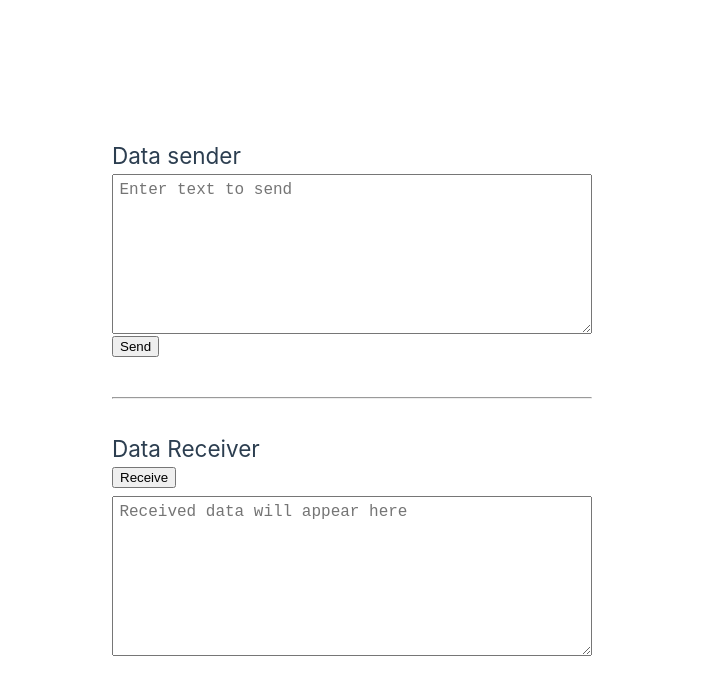
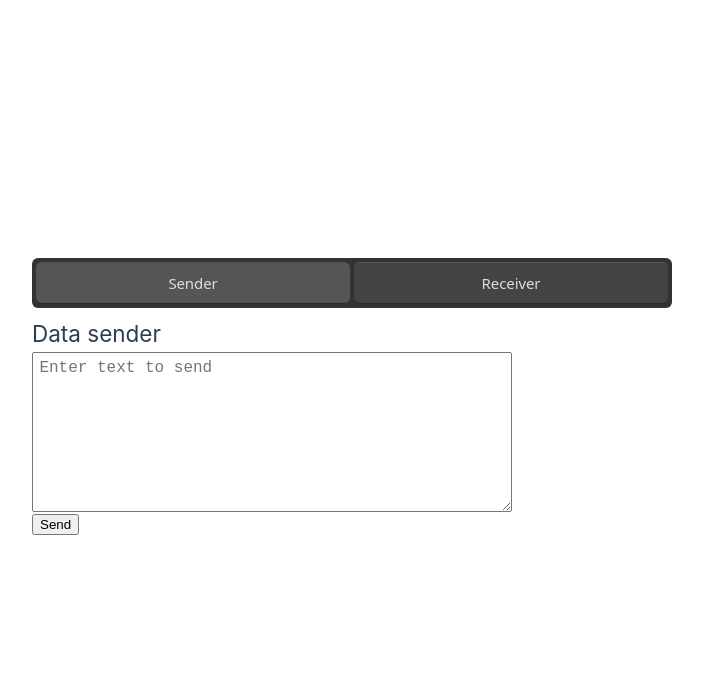
Before and after one commit to neiltron/chorp, a Vue app: page / in a window 1280 px wide. Shown: the top 694 px of the page, without its empty margins (288-991 px from the left). Built offline with nearby package versions, Linux system fonts and the light colour scheme.

Commit message:
add tabs for sender/receiver

```diff
--- a/src/App.vue
+++ b/src/App.vue
@@ -1,23 +1,83 @@
 <script setup lang="ts">
+import { ref } from 'vue';
 import AudioReceiver from './components/AudioReceiver.vue'
 import AudioSender from './components/AudioSender.vue'
+
+const activeTab = ref('sender');
+
+function handleTabBtn(tab: string) {
+  activeTab.value = tab;
+
+  console.log(activeTab.value, tab)
+}
 </script>
 
 <template>
   <main>
-    <AudioSender />
-    <hr />
-    <AudioReceiver />
+    <div class="tab-container">
+      <div class="tab-header">
+        <span
+          class="tab-button"
+          :class="{ active: activeTab === 'sender' }"
+          v-on:click="handleTabBtn('sender')"
+        >
+          Sender
+        </span>
+        <span
+          class="tab-button"
+          :class="{ active: activeTab === 'receiver' }"
+          v-on:click="handleTabBtn('receiver')"
+        >
+          Receiver
+        </span>
+      </div>
+
+      <div class="tab-inner">
+        <AudioSender v-if="activeTab === 'sender'" />
+        <AudioReceiver v-if="activeTab === 'receiver'" />
+      </div>
+    </div>
   </main>
 </template>
 
 <style scoped>
-hr {
-  margin: 2rem 0;
+main {
+  width: 40rem;
 }
 
-main {
-  padding-top: 2rem;
-  padding-bottom: 2rem;
+.tab-container {
+  width: 100%;
+  max-width: 40rem;
+  display: flex;
+  flex-direction: column;
+  justify-content: center;
+  margin: 0 auto;
+}
+
+.tab-header {
+  background-color: #333;
+  border-radius: 6px;
+  padding: 4px;
+  display: flex;
+  gap: 4px;
+  margin-bottom: 8px;
+}
+
+.tab-button {
+  flex: 1;
+  gap: 10%;
+  letter-spacing: -.1px;
+  background-color: #444;
+  border-radius: 6px;
+  padding: 8px 2px;
+  text-align: center;
+  color: #ddd;
+  border-top: 1px solid #555;
+  border-bottom: 1px solid #2a2a2a;
+  font-family: system-ui, -apple-system, BlinkMacSystemFont, 'Segoe UI', Roboto, Oxygen, Ubuntu, Cantarell, 'Open Sans', 'Helvetica Neue', sans-serif
+
+}
+.tab-button.active {
+  background-color: #555;
 }
 </style>
```
